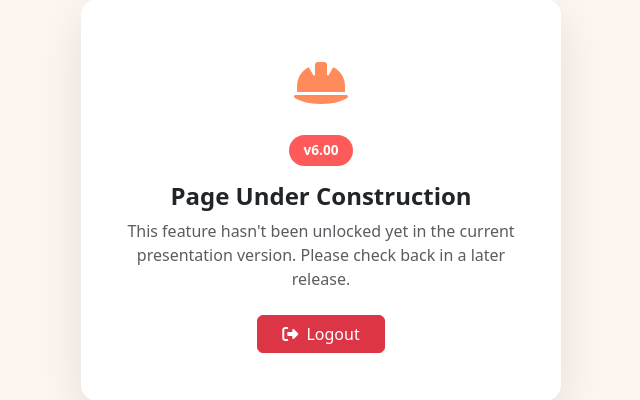
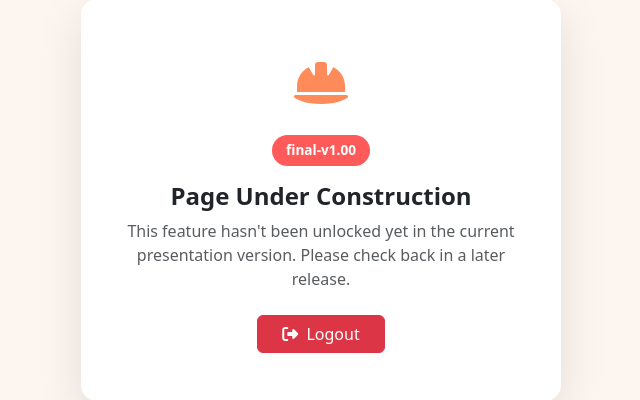
Before and after one commit to Glenn-IT/WDACFWRS-Web-Based-Dormitory-and-Cottage-Finder-with-Reservation-System, a PHP site: page /components/under-construction.php in a window 1280 px wide. Shown: the part 200-600 px from the top of the page, without its empty margins (319-959 px from the left). Run offline with PHP 8.4, Linux system fonts and the light colour scheme.

Commit message:
Bump CURRENT_VERSION to final-v1.00

```diff
--- a/components/under-construction.php
+++ b/components/under-construction.php
@@ -1,7 +1,7 @@
 <?php
 declare(strict_types=1);
 
-define('CURRENT_VERSION', 'v6.00');
+define('CURRENT_VERSION', 'final-v1.00');
 ?>
 <!doctype html>
 <html lang="en">
```
